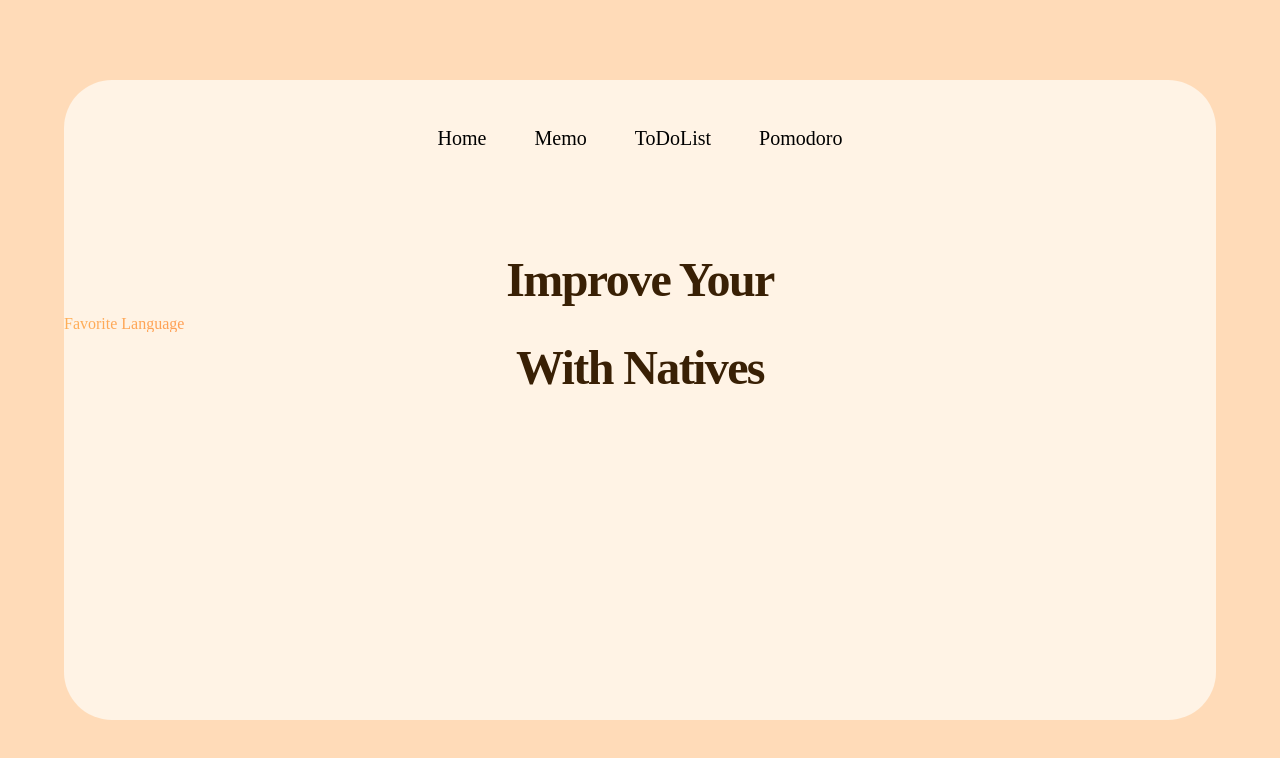
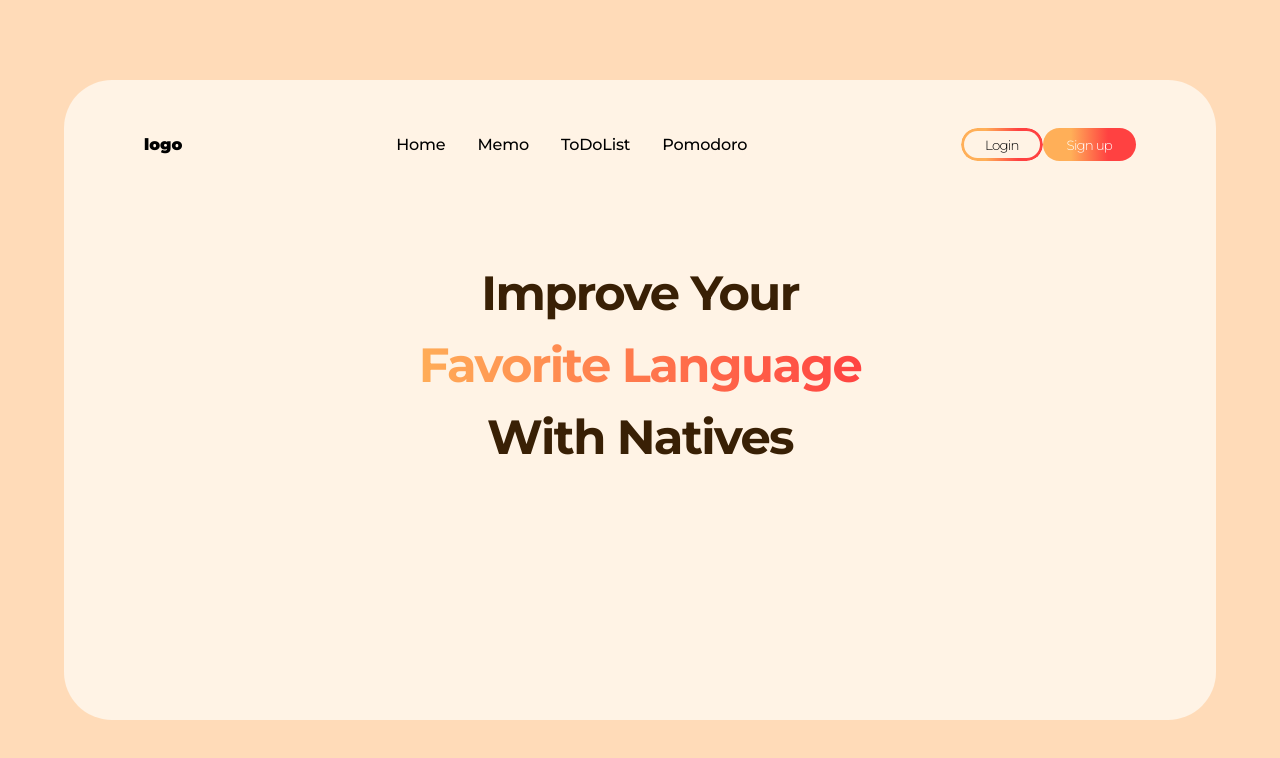
Before and after one commit to sooozi/study-app_ver.01, a React (Create React App) app: page / in a window 1280 px wide. Shown: the top 758 px of the page. Built offline with nearby package versions, Linux system fonts and the light colour scheme.

Commit message:
231211_스터디앱_홈화면

```diff
--- a/src/App.js
+++ b/src/App.js
@@ -1,11 +1,6 @@
 import React from 'react';
-import { Route, Routes } from 'react-router-dom';
 import styled from "styled-components";
-import NavBar from './layout/NavBar';
-import Home from './pages/Home';
-import Memo from './pages/Memo';
-import Pomodoro from './pages/Pomodoro';
-import ToDoList from './pages/ToDoList';
+import Header from './layout/Header';
 import GlobalStyle from './style/GlobalStyle';
 
 const AppWrap = styled.div`
@@ -16,21 +11,12 @@ const AppWrap = styled.div`
   overflow: hidden;
 `;
 
-
 function App() {
   return (
     <>
       <GlobalStyle />
       <AppWrap>
-        <NavBar />
-        <Routes>
-          <Route>
-            <Route path='/' element={<Home />} />
-            <Route path='/Memo' element={<Memo />} />
-            <Route path='/Pomodoro' element={<Pomodoro />} />
-            <Route path='/ToDoList' element={<ToDoList />} />
-          </Route>
-        </Routes>
+        <Header />
       </AppWrap>
     </>
   );
--- /dev/null
+++ b/src/components/Button.js
@@ -0,0 +1,61 @@
+import React from 'react';
+import styled, { css } from 'styled-components';
+
+const ButtonStyle = css`
+  position: relative;
+  padding: 0 1.5rem;
+  border-radius: 3rem;
+  height: 33px;
+  display: inline-flex;
+  align-items: center;
+  overflow: hidden;
+  border: 0;
+  background-color: transparent;
+  span {
+    font-family: 'Montserrat';
+    font-weight: 100;
+    letter-spacing: -0.05rem;
+  }
+`;
+
+const BasicButton = styled.button`
+  ${ButtonStyle}
+  background: rgba(255, 243, 229, 1);
+`;
+
+const BorderButton = styled.button`
+  ${ButtonStyle}
+    &::before {
+    content: "";
+    position: absolute;
+    inset: 0;
+    border-radius: 3rem;
+    padding: 3px;
+    background: linear-gradient(to right, rgb(255, 175, 88) 30%, rgb(255, 65, 65) 70%);
+    -webkit-mask:
+      linear-gradient(#fff 0 0) content-box,
+      linear-gradient(#fff 0 0);
+    -webkit-mask-composite: xor;
+            mask-composite: exclude;
+  }
+`;
+
+const GradButton = styled.button`
+  ${ButtonStyle}
+  background-image: linear-gradient(to right, rgb(255, 175, 88) 30%, rgb(255, 65, 65) 70%);
+  color: #fff;
+`;
+
+
+function Button({ buttonText, showArrow, isBorderButton, isGradButton }) {
+  const StyledButton = isBorderButton ? BorderButton : isGradButton ? GradButton : BasicButton;
+
+  return (
+    <StyledButton>
+      <span>{buttonText}</span>
+      {showArrow && <img src="arrow.png" alt="Arrow" />}
+    </StyledButton>
+  );
+}
+
+export default Button;
--- a/src/components/Title.js
+++ b/src/components/Title.js
@@ -11,12 +11,12 @@ const TitTxt = styled.h1`
   font-weight: 700;
   font-size: ${txtSize.large};
   margin-bottom: 8px;
-`
+`;
 
 const SubTitTxt = styled.h2`
   font-weight: 400;
   font-size: ${txtSize.medium};
-`
+`;
 
 const Title = function({ titleText, subTitleText }){
   return(
--- a/src/index.js
+++ b/src/index.js
@@ -4,13 +4,13 @@ import { BrowserRouter } from 'react-router-dom';
 import App from './App';
 import "./fonts/Font.css";
 import reportWebVitals from './reportWebVitals';
-// import GlobalStyle from './style/GlobalStyle';
+import GlobalStyle from './style/GlobalStyle';
 
 const root = ReactDOM.createRoot(document.getElementById('root'));
 root.render(
   <React.StrictMode>
     <BrowserRouter basename={process.env.PUBLIC_URL}>
-      {/* <GlobalStyle /> */}
+      <GlobalStyle />
       <App />
     </BrowserRouter>
   </React.StrictMode>
--- /dev/null
+++ b/src/layout/Header.js
@@ -0,0 +1,49 @@
+import React from 'react';
+import { Route, Routes } from 'react-router-dom';
+import styled from "styled-components";
+import Button from '../components/Button';
+import Home from '../pages/Home';
+import Memo from '../pages/Memo';
+import Pomodoro from '../pages/Pomodoro';
+import ToDoList from '../pages/ToDoList';
+import NavBar from './NavBar';
+
+const HeaderWrap = styled.div`
+    display: flex;
+    justify-content: space-between;
+    align-items: center;
+    padding: 3rem 5rem;
+`;
+
+const LogoWrap = styled.div`
+
+`;
+
+const UserWrap = styled.div`
+
+`;
+
+function Header() {
+    return (
+      <>
+        <HeaderWrap>
+            <LogoWrap>logo</LogoWrap>
+            <NavBar />
+            <UserWrap>
+                <Button buttonText="Login" showArrow={false} isBorderButton={true} style={{ marginRight: "0.5rem"}}/>
+                <Button buttonText="Sign up" showArrow={false} isGradButton={true} />
+            </UserWrap>
+        </HeaderWrap>
+        <Routes>
+            <Route>
+                <Route path='/' element={<Home />} />
+                <Route path='/Memo' element={<Memo />} />
+                <Route path='/Pomodoro' element={<Pomodoro />} />
+                <Route path='/ToDoList' element={<ToDoList />} />
+            </Route>
+        </Routes>
+      </>
+    );
+  }
+
+  export default Header;
--- a/src/layout/NavBar.js
+++ b/src/layout/NavBar.js
@@ -2,27 +2,35 @@ import { Link } from "react-router-dom";
 import styled from "styled-components";
 
 const Nav = styled.nav`
-  padding: 3rem;
-  text-align: start;
   font-size: 20px;
   display: flex;
   justify-content: center;
+  gap: 2rem;
+  a {
+    text-align: center;
+    flex: 1;
+    text-decoration: none;
+    color: black;
+    font-weight: 500;
+    font-size: 1rem;
+    letter-spacing: -0.01rem;
+  }
 `;
 
 function NavBar() {
   return (
     <>
       <Nav>
-        <Link to="/" style={{ textDecoration: "none", marginRight: "3rem", color: "black" }}>
+        <Link to="/">
           Home
         </Link>
-        <Link to="/Memo" style={{ textDecoration: "none",marginRight: "3rem", color: "black" }}>
+        <Link to="/Memo">
           Memo
         </Link>
-        <Link to="/ToDoList" style={{ textDecoration: "none", marginRight: "3rem",color: "black" }}>
+        <Link to="/ToDoList">
           ToDoList
         </Link>
-        <Link to="/Pomodoro" style={{ textDecoration: "none", color: "black" }}>
+        <Link to="/Pomodoro">
           Pomodoro
         </Link>
       </Nav>
--- a/src/pages/Home.js
+++ b/src/pages/Home.js
@@ -6,16 +6,28 @@ const Wrapper = styled.div`
     padding-top: 3rem;
 `;
 
+const BigTxt = styled.h3 `
+  text-align: center;
+  font-size: 3rem;
+  font-weight: bolder;
+  letter-spacing: -0.1rem;
+  line-height: 1.5;
+  color: rgb(57, 32, 5);
+`;
+
+const GradaBigTxt = styled(BigTxt) `
+  background-image: linear-gradient(to right, ${(props) => props.leftColor} 30%, ${(props) => props.rightColor} 70%);
+  -webkit-background-clip: text;
+  -webkit-text-fill-color: rgba(0, 0, 0, 0);
+`;
+
 function Home() {
     return (
       <>
         <Wrapper>
-          {/* <BigTxt>Improve Your</BigTxt>
-          <GradaBigTxt rightColor="rgb(255, 175, 88)" leftColor="rgb(255, 65, 65)">Favorite Language</GradaBigTxt>
-          <BigTxt>With Natives</BigTxt> */}
-          <h3 className="bigTxt">Improve Your</h3>
-          <h3 className="gradientText" style={{ '--leftColor': 'rgb(255, 65, 65)', '--rightColor': 'rgb(255, 175, 88)' }}>Favorite Language</h3>
-          <h3 className="bigTxt">With Natives</h3>
+          <BigTxt>Improve Your</BigTxt>
+          <GradaBigTxt leftColor="rgb(255, 175, 88)" rightColor="rgb(255, 65, 65)">Favorite Language</GradaBigTxt>
+          <BigTxt>With Natives</BigTxt>
         </Wrapper>
       </>
     );
--- a/src/style/GlobalStyle.js
+++ b/src/style/GlobalStyle.js
@@ -1,10 +1,8 @@
 import { createGlobalStyle } from "styled-components";
 import reset from "styled-reset";
-import textStyles from "./Text.module.css";
 
 const GlobalStyle = createGlobalStyle`
   ${reset}
-  ${textStyles}
 
   body {
     font-family: "Montserrat";
--- a/src/style/Text.module.css
+++ /dev/null
@@ -1,25 +0,0 @@
-:global {
-
-    /* 글로벌 스타일 정의 */
-    .gradientText {
-        background-image: linear-gradient(to left, var(--leftColor) 30%, var(--rightColor));
-        -webkit-background-clip: text;
-        -webkit-text-fill-color: rgba(0, 0, 0, 0);
-    }
-
-    .bigTxt {
-        text-align: center;
-        font-size: 3rem;
-        font-weight: bolder;
-        letter-spacing: -0.1rem;
-        line-height: 1.5;
-        color: rgb(57, 32, 5);
-    }
-}
-
-
-.navLink {
-    text-decoration: none;
-    margin-right: 1rem;
-    color: black;
-}
```
Also changed, not shown: src/components/Buttons.js (deleted), src/layout/Footer.js (added).
